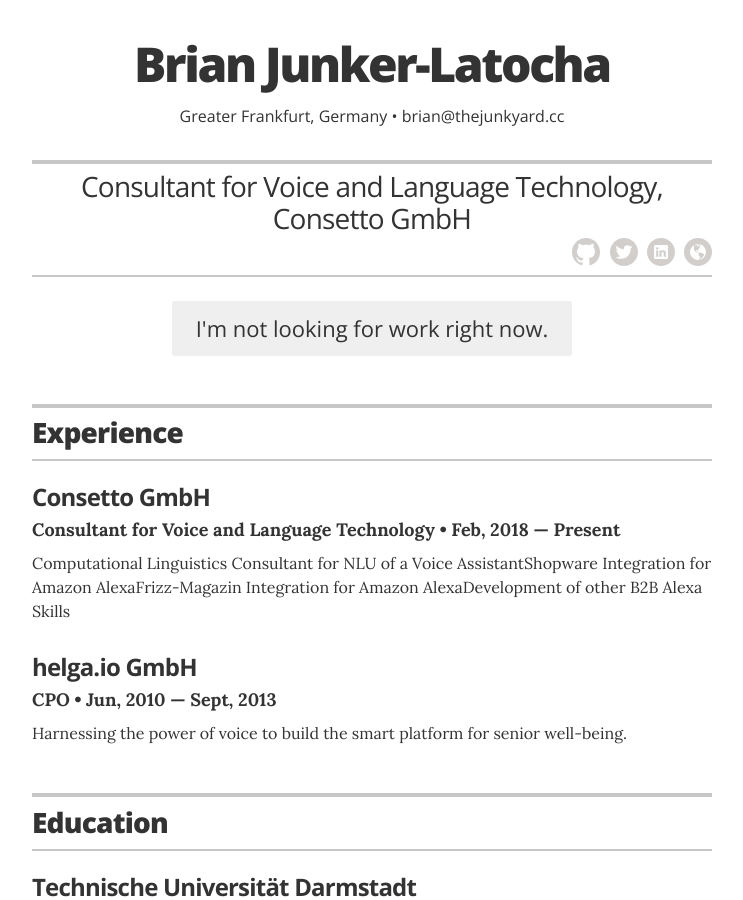
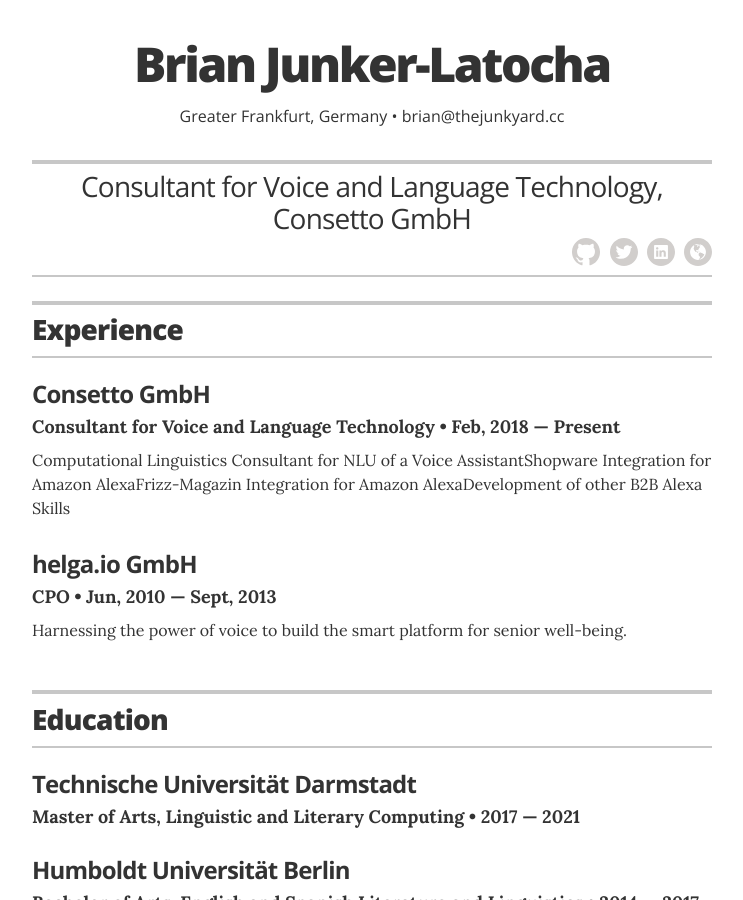
Before and after one commit to BrianInGermany/brian-profile, a Jekyll site: the page built from index.html, in a window 1280 px wide and 900 px high. Shown: the whole window, without its empty margins (268-1011 px from the left). Built offline with Jekyll 4.4.1, drawn with Linux system fonts in a browser that asks for light colours; some of the changed lines change nothing that is shown.

```diff
--- a/_config.yml
+++ b/_config.yml
@@ -29,7 +29,7 @@
 # "no" to display an "I'm not looking for work" message,
 # or remove the resume_looking_for_work option entirely
 # to leave blank
-resume_looking_for_work:        "no"
+resume_looking_for_work:        ""
 
 # Decide which sections to use
 # comment out to hide
```
